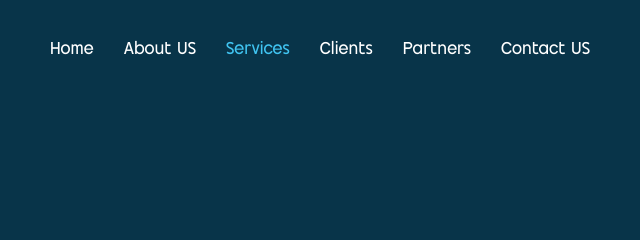
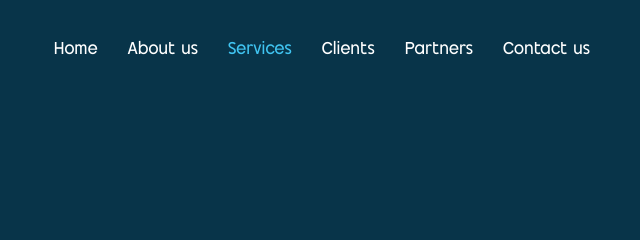
Before and after one commit to Clyvern/clyvern, a plain HTML site: page services.html in a window 1280 px wide. Shown: the top 240 px of the page, 608-1248 px from the left. Drawn offline with nearby package versions, Linux system fonts and the light colour scheme; files whose address does not match are found by name.

Commit message:
adjust the us word in pages

```diff
--- a/services.html
+++ b/services.html
@@ -93,11 +93,11 @@
       <nav id="navmenu" class="navmenu">
         <ul>
           <li><a href="index.html" >Home<br></a></li>
-          <li><a href="about.html">About US</a></li>
+          <li><a href="about.html">About us</a></li>
           <li><a href="services.html" class="active">Services</a></li>
           <li><a href="#">Clients</a></li>
           <li><a href="#">Partners</a></li>
-          <li><a href="contact.html">Contact US</a></li>
+          <li><a href="contact.html">Contact us</a></li>
         </ul>
         <i class="mobile-nav-toggle d-xl-none bi bi-list"></i>
       </nav>
```
Also changed, not shown: about.html (+2 -2 lines), contact.html (+2 -2 lines), index.html (+1 -1 lines).
